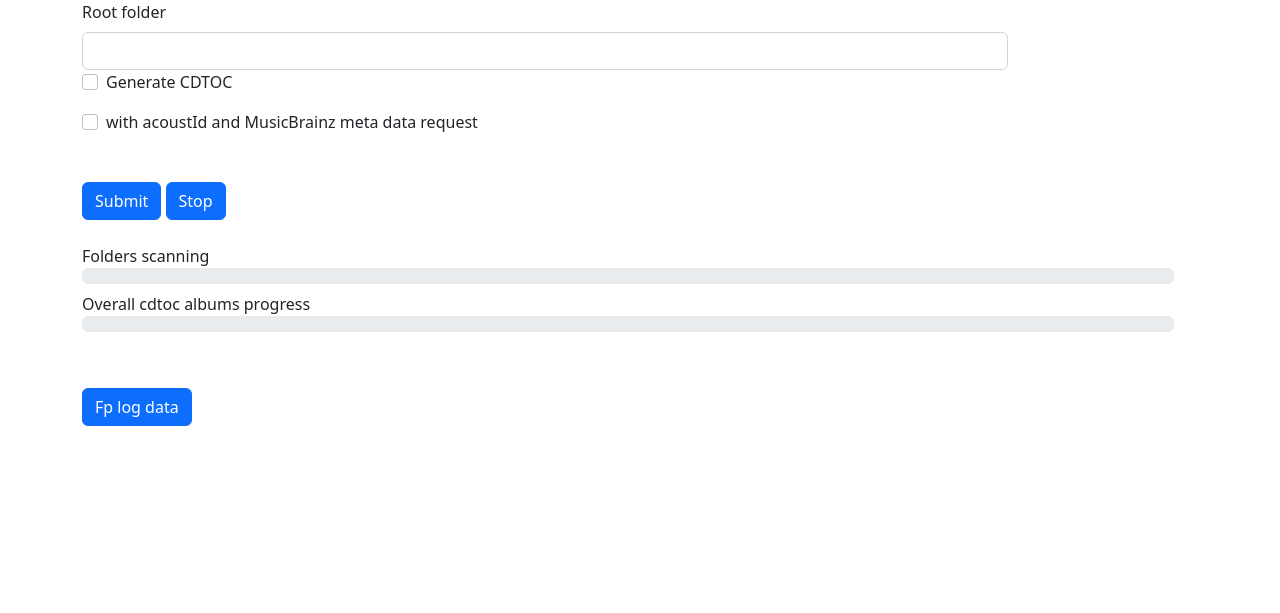
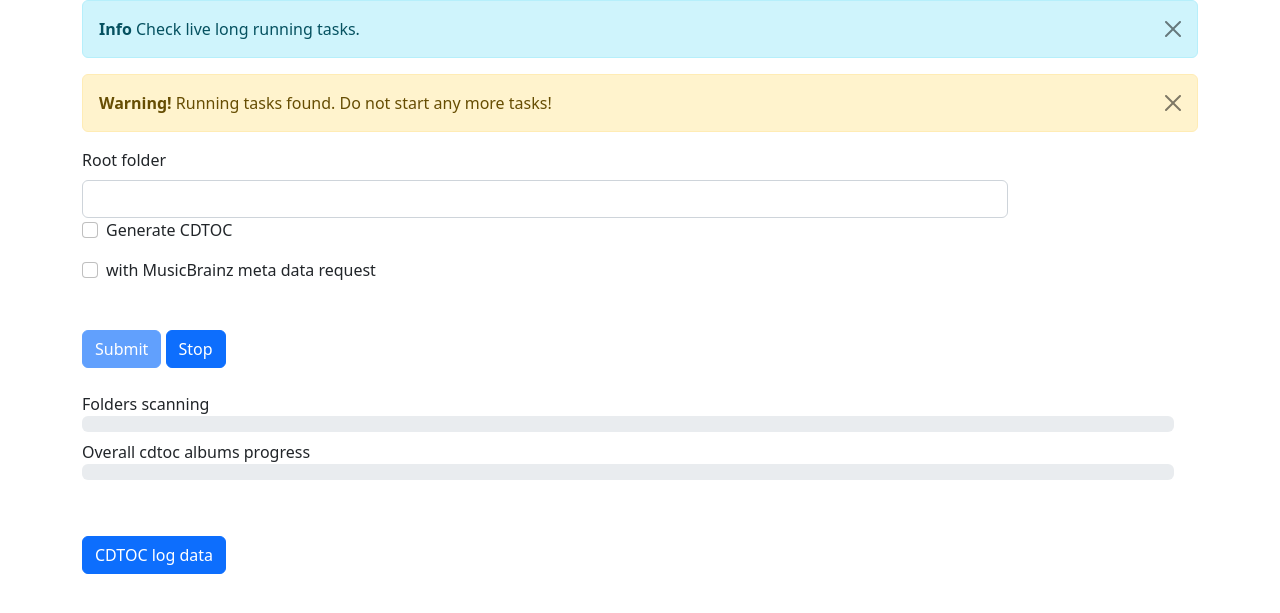
Before and after one commit to Igorigorizh/MediaLibFpGenerator, a FastAPI app: page /cdtoc/form/ in a window 1280 px wide. Shown: the top 613 px of the page. Run offline with FastAPI, Linux system fonts and the light colour scheme; parts of the project's set-up code (start-up, migrations or seed data) failed here and were passed over.

Commit message:
cdtoc: ui update -2

```diff
--- a/fpgenerator/celerytools/templates/cdtoc_form.html
+++ b/fpgenerator/celerytools/templates/cdtoc_form.html
@@ -33,13 +33,13 @@
             <input type="text" class="form-control" id="path" name="path">
             <div class="form-check mb-3">
 				  <label class="form-check-label">
-					<input class="form-check-input" type="checkbox" id="fp_flag" name="cdtoc_flag"> Generate CDTOC
+					<input class="form-check-input" type="checkbox" id="cdtoc_flag" name="cdtoc_flag"> Generate CDTOC
 				  </label>
 			</div>
 
 			<div class="form-check mb-3">
 				  <label class="form-check-label">
-					<input class="form-check-input" type="checkbox" id="post_proc_flag" name="post_proc_flag"> with acoustId and MusicBrainz meta data request
+					<input class="form-check-input" type="checkbox" id="post_proc_flag" name="post_proc_flag"> with MusicBrainz meta data request
 				  </label>
 				</div>
 
@@ -77,7 +77,7 @@
 	  <BR> <BR>  <BR> <BR>
 	  <div class="row">
 	  <div class="col-13 col-md-15">
-	  <button type="button" class="btn btn-primary" data-bs-toggle="collapse" data-bs-target="#log">Fp log data</button>
+	  <button type="button" class="btn btn-primary" data-bs-toggle="collapse" data-bs-target="#log">CDTOC log data</button>
 		  <div id="log" class="collapse">
 			No data
 		  </div>
@@ -96,7 +96,7 @@
 		 alert('undefind-2')
 		 return
 		} else {
-		fetch(`/fp/task_sucessor/?task_id=${task_id}`, {
+		fetch(`/cdtoc/task_sucessor/?task_id=${task_id}`, {
 		  method: 'GET',
 		})
 
@@ -188,7 +188,7 @@
 			const total = res.total;
 			const rt = res.runtime;
 
-			msg.innerHTML = 'Overall fp progress:  '+succeed+" of "+total+ '. Total time: '+rt + '. Failed fp: ' + res.failed
+			msg.innerHTML = 'Overall CDTOC progress:  '+succeed+" of "+total+ '. Total time: '+rt + '. Failed CDTOC: ' + res.failed
 
 			msg_album.innerHTML = 'Overall albums progress:  '+albums_succeeded+ " of "+ res.albums_total
 
@@ -222,7 +222,7 @@
 		 alert('undefind task id in updateProgress')
 		 return
 		} else {
-		fetch(`/fp/folder_task_progress/?task_id=${task_id}`, {
+		fetch(`/cdtoc/current_task_progress/?task_id=${task_id}`, {
 		  method: 'GET',
 		})
 
@@ -399,7 +399,7 @@
       msg.innerHTML = '';
 
 	// request stop
-      fetch('/fp/form/stop', {
+      fetch('/CDTOC/form/stop', {
         method: 'POST',
         headers: {
           'Content-Type': 'application/json'
@@ -423,7 +423,7 @@
 
   $(document).ready(function(){
 	control_submit_buttn('disable')
-	fetch(`/fp/get_current_root_task/`, {
+	fetch(`/cdtoc/get_current_root_task/`, {
       method: 'GET',
     })
 
```
Also changed, not shown: fpgenerator/celerytools/views.py (+32 -13 lines).
